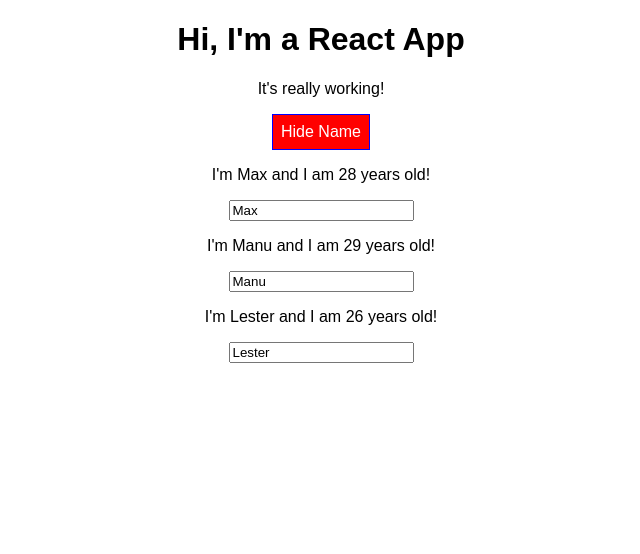
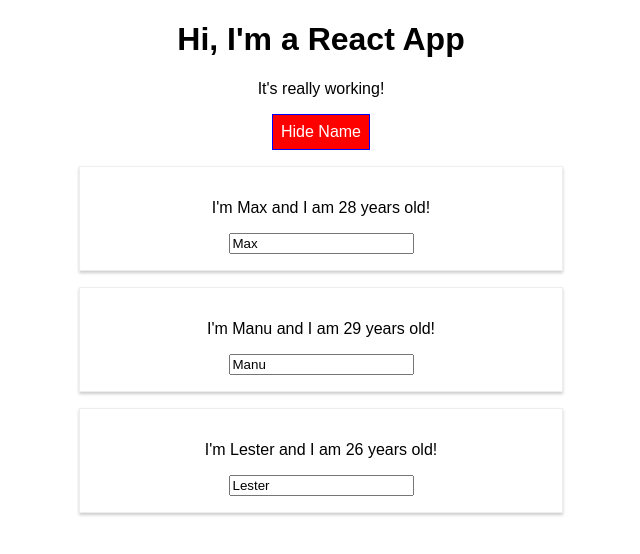
Before and after one commit to acolistro/React-Complete-Guide, a React app: page / in a window 1280 px wide. Both pictures are taken after a click on the button "Hide Name". Shown: the top 554 px of the page, without its empty margins (319-959 px from the left). Built offline with nearby package versions, Linux system fonts and the light colour scheme.

Commit message:
uncomment person.css file

```diff
--- a/src/Person/Person.css
+++ b/src/Person/Person.css
@@ -1,4 +1,4 @@
-/* .Person {
+.Person {
   width: 60%;
   margin: 16px auto;
   border: 1px solid #eee;
@@ -11,4 +11,4 @@
   .Person {
     width: 450px;
   }
-} */
+}
```
